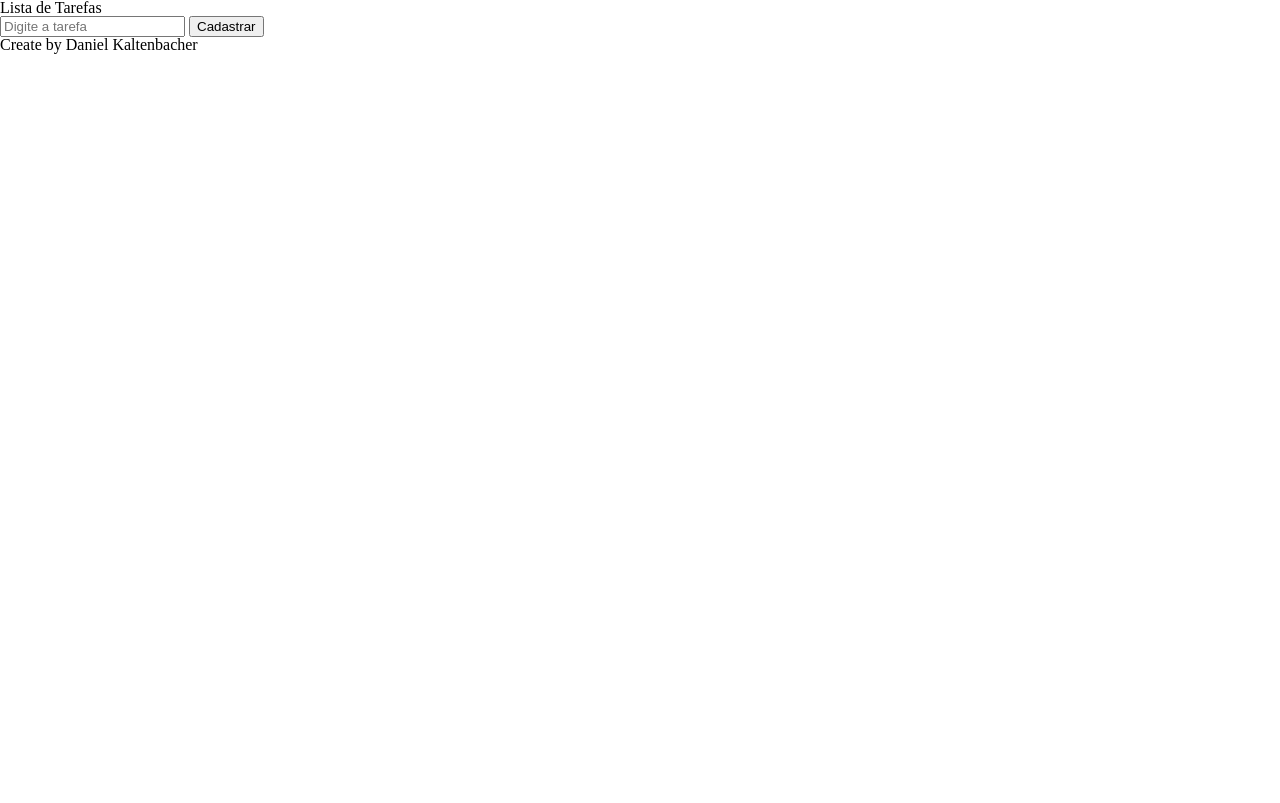
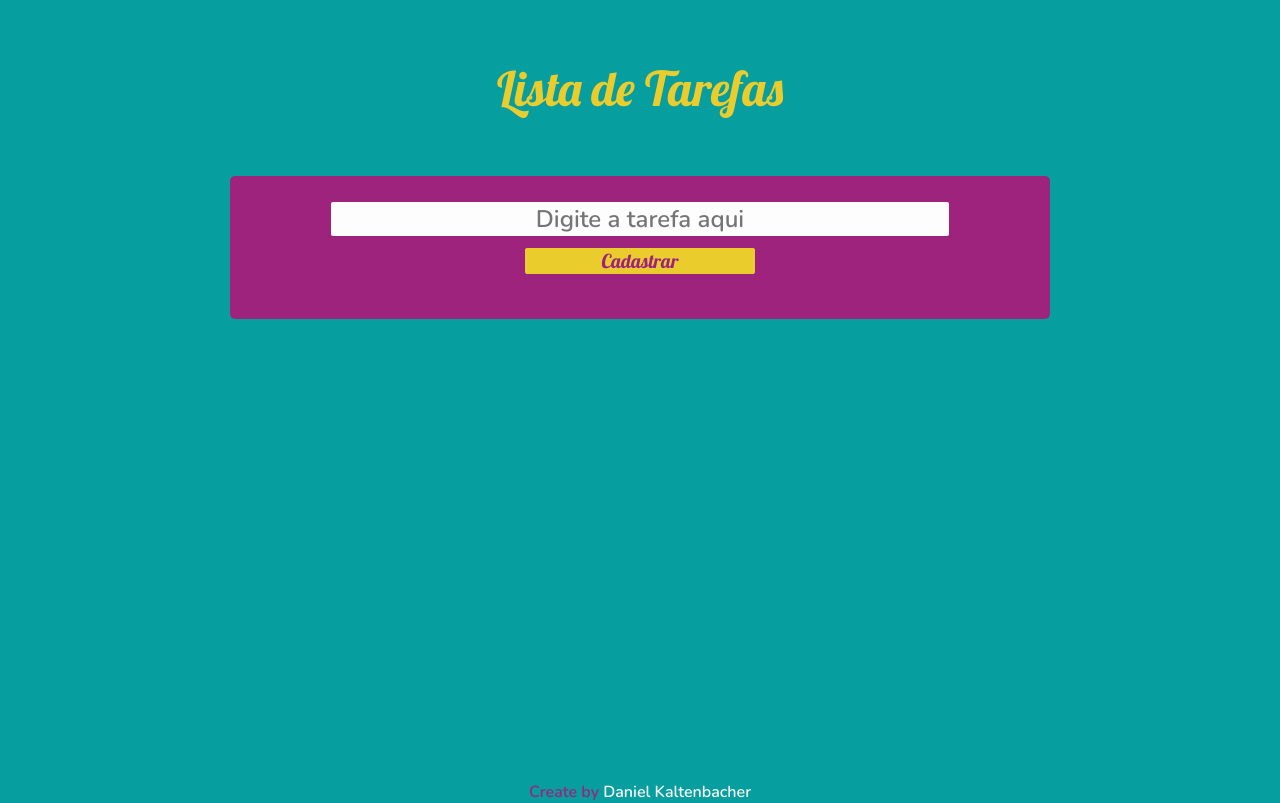
Before and after one commit to dkaltenbacher/tasks, a plain HTML site: page index.html in a window 1280 px wide. Drawn offline with nearby package versions, Linux system fonts and the light colour scheme.

Commit message:
Vesion add css

```diff
--- a/css/style.css
+++ b/css/style.css
@@ -0,0 +1,88 @@
+:root{
+    --amarelo:#EBCC2D;
+    --azul-claro:#2DEBEB;
+    --azul-meio:#069E9E;
+    --branco:#fdfdfd;
+    --lilas: #9E237D;
+    --rosa:#EB15B2;
+
+    --font-lobster:'Lobster','Serif','Sans-Serif';
+    --font-nunito:'Nunito','Serif','Sans-Serif';
+}
+
+body{
+    background-color: var(--azul-meio);
+    text-align: center;
+}
+header{
+    color:var(--amarelo);
+    font-family: var(--font-lobster);
+    font-size: 3rem;
+    margin: 5vw;
+
+}
+main{
+    background-color: var(--lilas);
+    border-radius: 5px;
+    display: inline-block;
+    padding: 2vw;
+    width: 60%;
+}
+.input__text{
+    color: var(--lilas);
+    background-color: var(--branco);
+    border:0px;
+    border-radius: 2px;
+    display: block;
+    font-family: var(--font-nunito);
+    font-size: 1.5rem;
+    margin: auto;
+    text-align: center;
+    width: 80%;
+}
+    .btn{
+    color: var(--lilas);
+    background-color: var(--amarelo);
+    border:0px;
+    border-radius:2px;
+    font-family: var(--font-lobster);
+    font-size: 1.2rem;
+    margin: 1vw;
+    width: 30%;
+}
+.btn:hover{
+    cursor: pointer;
+    transform: scale(1.2);
+}
+ul{
+    margin: 0.5vw;
+}
+li{
+    color: var(--branco);
+    font-family: var(--font-nunito);
+    font-size: 1.5rem;
+    line-height: 2.0rem;
+}
+li:hover{
+    color: var(--amarelo);
+    cursor: pointer;
+}
+
+.span{
+    color:var(--amarelo);
+    font-family: var(--font-nunito);
+    font-size: 2rem;
+}
+footer{
+    bottom: 0;
+    color: var(--lilas);
+    font-family: var(--font-nunito);
+    position: absolute;
+    width: 100%;
+}
+.link{
+    color:var(--branco);
+}
+.link:hover{
+    color:var(--amarelo);
+}
--- a/index.html
+++ b/index.html
@@ -8,6 +8,9 @@
     <link rel="icon" href="img/Ebiene-E-Commerce-Checklist.ico">
     <link rel="stylesheet" href="css/reset.css">
     <link rel="stylesheet" href="css/style.css">
+    <link rel = "preconnect" href = "https://fonts.gstatic.com">
+    <link rel="preconnect" href="https://fonts.gstatic.com">
+    <link href="https://fonts.googleapis.com/css2?family=Lobster&family=Nunito:wght@600&display=swap" rel="stylesheet">
 </head>
 <body>
     <header>
@@ -15,7 +18,7 @@
     </header>
     <main>
         <div class="input">
-            <input type="text" class="input__text" placeholder="Digite a tarefa" name="tarefa">
+            <input type="text" class="input__text" placeholder="Digite a tarefa aqui" name="tarefa">
             <button class="btn" type="button">Cadastrar</button>
         </div>
         <div class="list">
--- a/js/script.js
+++ b/js/script.js
@@ -37,6 +37,7 @@ btn.onclick = function(){
         removeSpan();
 
         let span = document.createElement('span');
+        span.setAttribute('class','span');
         let textSpan = document.createTextNode(' Please enter a task! ')
 
         span.appendChild(textSpan);
```
